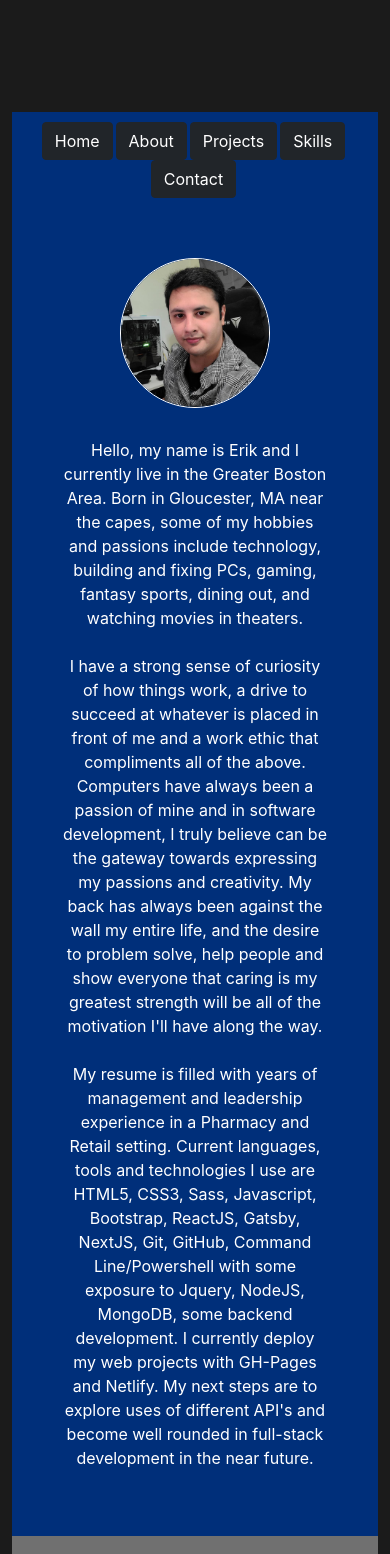
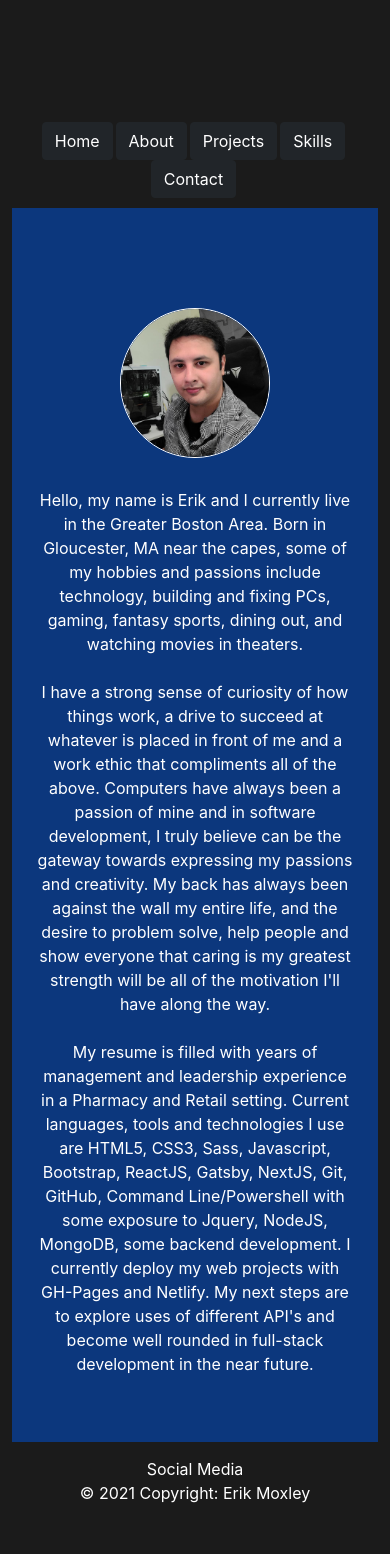
Before and after one commit to ErikMoxley/erik-moxley, a React (Create React App) app: page /about in a window 390 px wide. Shown: the top 1554 px of the page. After the commit the page ends 1520 px from the top, so only its background shows below. Built offline with nearby package versions, Linux system fonts and the light colour scheme.

Commit message:
responsive changes to about

```diff
--- a/public/index.html
+++ b/public/index.html
@@ -3,6 +3,7 @@
   <head>
     <meta charset="utf-8" />
     <link rel="icon" href="%PUBLIC_URL%/favicon.ico" />
+    <meta content="width=device-width, initial-scale=1" name="viewport" />
     <meta name="viewport" content="width=device-width, initial-scale=1" />
     <meta name="theme-color" content="#000000" />
     <meta
--- a/src/components/pages/About.js
+++ b/src/components/pages/About.js
@@ -8,7 +8,7 @@ const About = () => {
           <div class="circular--portrait">
             <img src={profileImg} alt=''/>
           </div>
-        <p>
+        <p className="about-info">
         Hello, my name is Erik and I currently live in the Greater Boston Area. Born in Gloucester, MA near the capes, some of my hobbies and passions include technology, building and fixing PCs, gaming, fantasy sports, dining out, and watching movies in theaters.
         <br/><br/>
         I have a strong sense of curiosity of how things work, a drive to succeed at whatever is placed in front of me and a work ethic that compliments all of the above. Computers have always been a passion of mine and in software development, I truly believe can be the gateway towards expressing my passions and creativity. My back has always been against the wall my entire life, and the desire to problem solve, help people and show everyone that caring is my greatest strength will be all of the motivation I'll have along the way.
--- a/src/components/pages/Contact.js
+++ b/src/components/pages/Contact.js
@@ -4,7 +4,7 @@ const Contact = () => {
   <div className="flex-container">
   <div className="flex-child">
     <h2 className="con-title">Contact</h2>
-      <p>Feel free to contact me via social media or through the working contact form built using Netlify forms.</p>
+      {/* <p>Feel free to contact me via social media or through the working contact form built using Netlify forms.</p> */}
         <ul className="address">
         <a href='https://goo.gl/maps/f3D1vfaadg7MvoC66' alt='' target="_blank" rel="noopener noreferrer">
           <li>Greater Boston, United States</li></a>
--- a/src/components/pages/Home.js
+++ b/src/components/pages/Home.js
@@ -10,7 +10,8 @@ const Home = () => {
           </div>
         <p>
           Hello, I'm Erik <br />
-          Aspiring Web / Software Developer
+          Aspiring Web / Software Developer <br />
+          Greater Boston, Massachusetts
         </p>
         </header>
       </div>
--- a/src/styles/Content.css
+++ b/src/styles/Content.css
@@ -1,12 +1,40 @@
 .content {
-    background-color: rgb(0, 47, 122);
+    background-color: rgba(0, 76, 199, 0.568);
     padding: 50px;
+    padding-top: 100px;
+    animation: fadeIn ease 2s;
+    -webkit-animation: fadeIn ease 2s;
+    -moz-animation: fadeIn ease 2s;
+    -o-animation: fadeIn ease 2s;
+    -ms-animation: fadeIn ease 2s;
+    transition: all 3s ease-in-out;
+}
+@keyframes fadeIn {
+  0% {opacity:0;}
+  100% {opacity:1;}
 }
 
-.flex-child:first-child {
-  margin-right: 20px;
+@-moz-keyframes fadeIn {
+  0% {opacity:0;}
+  100% {opacity:1;}
 }
 
+@-webkit-keyframes fadeIn {
+  0% {opacity:0;}
+  100% {opacity:1;}
+}
+
+@-o-keyframes fadeIn {
+  0% {opacity:0;}
+  100% {opacity:1;}
+}
+
+@-ms-keyframes fadeIn {
+  0% {opacity:0;}
+  100% {opacity:1;}
+}
+
+/* About Section */
 .circular--portrait {
     display: block;
     margin-left: auto;
@@ -25,13 +53,36 @@
     margin-top: -20px;
   }
 
+  .about-info {
+    position: relative;
+    width: 65%;
+    top: 50%;
+    left: 50%;
+    transform: translate(-50%, 0%)
+  }
+  @media screen and (max-width: 767px) {
+    .about-info {
+      width: 120%;
+    }
+  }
+
 /* Contact Section */
 .flex-container {
   display: flex;
+  flex-direction: row;
+}
+@media screen and (max-width: 767px) {
+  .flex-container {
+    flex-direction: column;
+  }
 }
 
 .flex-child {
   flex: 1;
+}
+
+.flex-child:first-child {
+  margin-right: 20px;
 }
 
 .hidden {
--- a/src/styles/Footer.css
+++ b/src/styles/Footer.css
@@ -1,4 +1,5 @@
 .footer {
-    background-color: rgb(112, 112, 112);
+    background-color: transparent;
     padding: 15px;
+    transition: all 3s ease-in-out;
 }
--- a/src/styles/Nav.css
+++ b/src/styles/Nav.css
@@ -1,5 +1,5 @@
 .navigation {
-    background-color: rgb(0, 47, 122);
+    background-color: transparent;
     color: white;
 }
 
```
